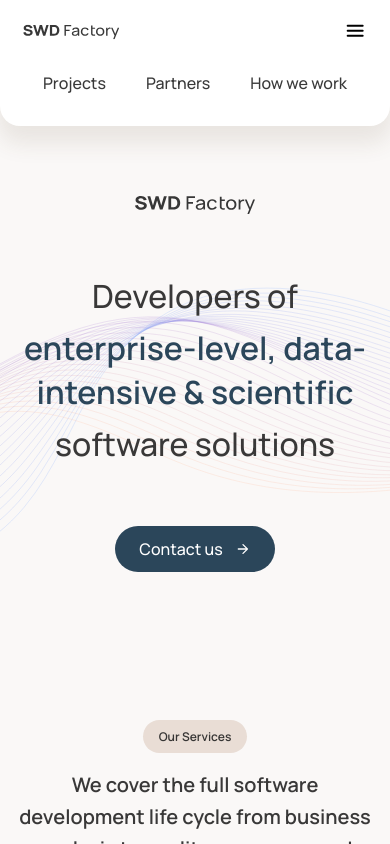
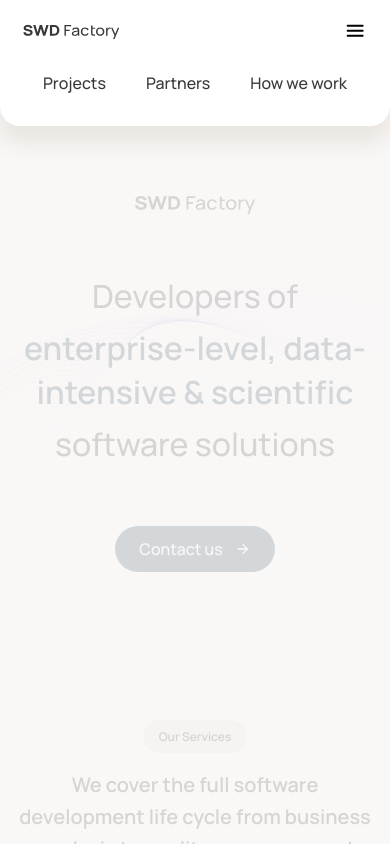
Before and after one commit to LanxyT1/swd-landing-demo, a Next.js app: page / in a window 390 px wide. Both pictures are taken after a click on the element 355 px from the left and 32 px from the top of the page. Shown: the top 844 px of the page. Built offline with nearby package versions, Linux system fonts and the light colour scheme.

Commit message:
Fixed issue with backdrop click

```diff
--- a/src/components/header/header.tsx
+++ b/src/components/header/header.tsx
@@ -106,8 +106,8 @@ const Header = () => {
 
             <div className={styles.headerFader}></div>
 
-            <div className={`${styles.headerBackdrop} ${isProjectSelected && styles.opened}`}
-                 onClick={handleProjectsClick}></div>
+            <div className={`${styles.headerBackdrop} ${isMenuSelected && styles.opened}`}
+                 onClick={handleMenuClick}></div>
         </div>);
 };
 
```
